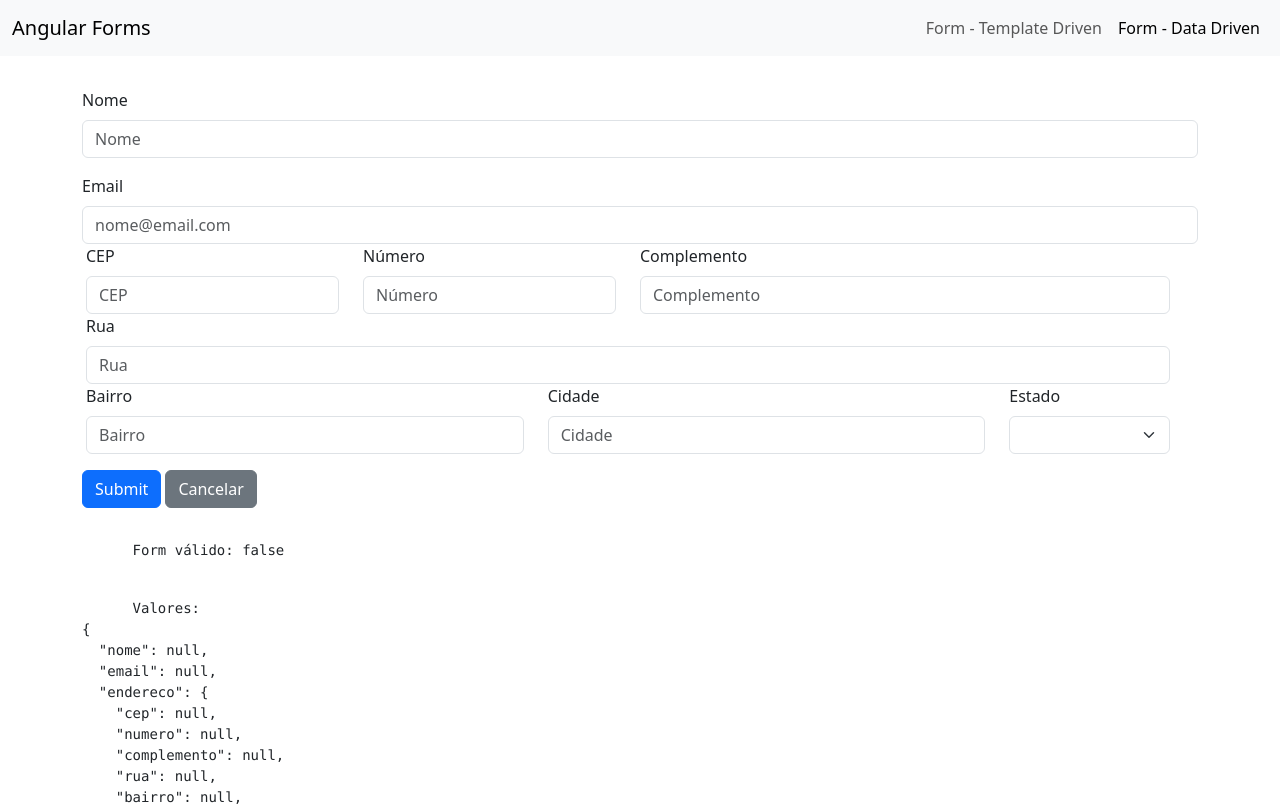
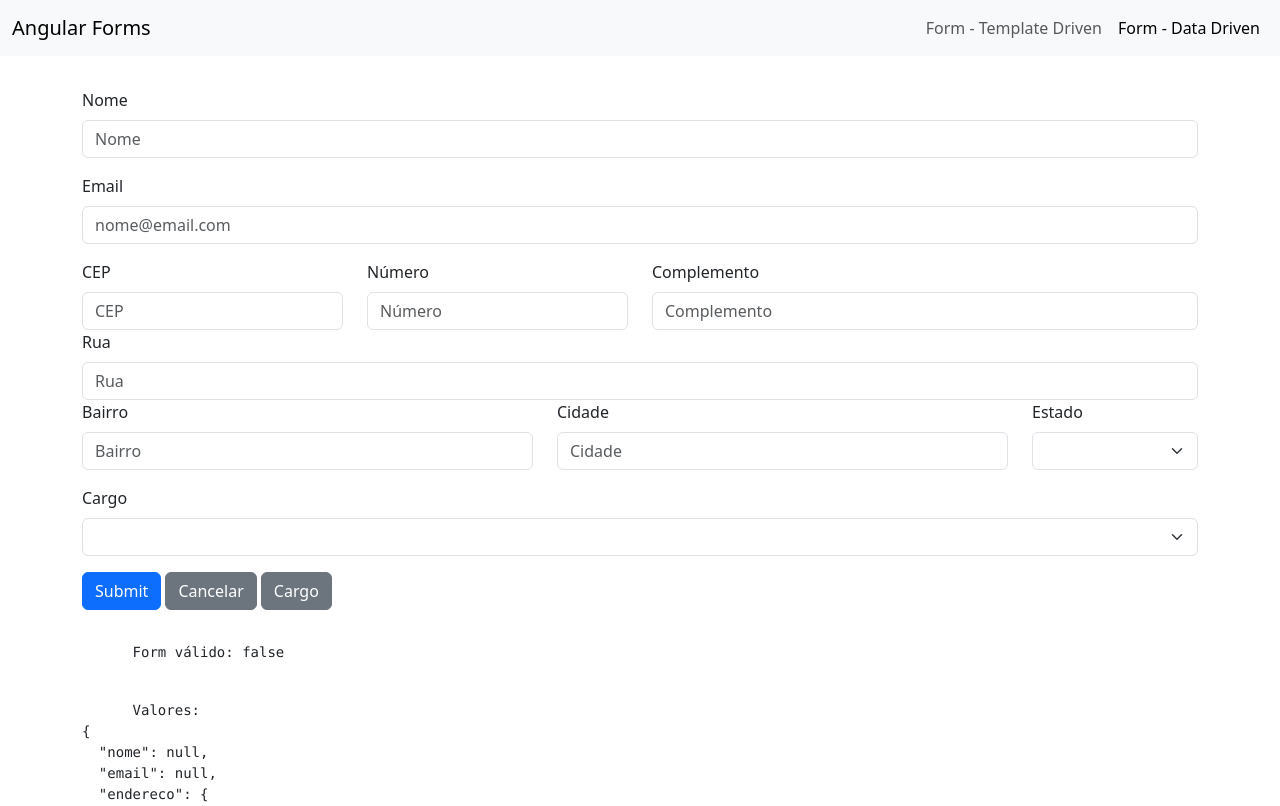
Before and after one commit to rafaelpeinado/angular, an Angular app in the folder projetos/forms/: page /data-form in a window 1280 px wide. Shown: the top 806 px of the page. Built offline with nearby package versions, Linux system fonts and the light colour scheme.

Commit message:
wip: finaliza combobox com objeto (ngValue e compareWith)

```diff
--- a/projetos/forms/src/app/data-form/data-form.component.html
+++ b/projetos/forms/src/app/data-form/data-form.component.html
@@ -13,8 +13,9 @@
     <input type="text" class="form-control"
       [class.is-invalid]="!formulario.controls['nome'].valid && (formulario.controls['nome'].touched || formulario.controls['nome'].dirty)"
       id="nome" placeholder="Nome" formControlName="nome" aria-describedby="nome">
-    <div *ngIf="!formulario.controls['nome'].valid && (formulario.controls['nome'].touched || formulario.controls['nome'].dirty)" id="nome"
-      class="invalid-feedback">
+    <div
+      *ngIf="!formulario.controls['nome'].valid && (formulario.controls['nome'].touched || formulario.controls['nome'].dirty)"
+      id="nome" class="invalid-feedback">
       Nome é obrigatório.
     </div>
   </div>
@@ -33,12 +34,13 @@
     </div>
   </div>
 
-  <div class="row" formGroupName="endereco">
+  <div class="col-12" formGroupName="endereco">
+    <div class="row">
       <div class="col-md-3">
         <label for="cep" class="form-label">CEP</label>
         <input type="text" class="form-control"
-        [class.is-invalid]="!formulario.get('endereco.cep')?.valid && formulario.get('endereco.cep')?.touched" id="cep"
-        placeholder="CEP" formControlName="cep" aria-describedby="cep" (blur)="consultaCEP()">
+          [class.is-invalid]="!formulario.get('endereco.cep')?.valid && formulario.get('endereco.cep')?.touched"
+          id="cep" placeholder="CEP" formControlName="cep" aria-describedby="cep" (blur)="consultaCEP()">
         <div *ngIf="!formulario.get('endereco.cep')?.valid && formulario.get('endereco.cep')?.touched" id="cep"
           class="invalid-feedback">
           CEP é obrigatório.
@@ -66,8 +68,8 @@
       <div class="col-12">
         <label for="rua" class="form-label">Rua</label>
         <input type="text" class="form-control"
-        [class.is-invalid]="!formulario.get('endereco.rua')?.valid && formulario.get('endereco.rua')?.touched" id="rua"
-        placeholder="Rua" formControlName="rua" aria-describedby="rua">
+          [class.is-invalid]="!formulario.get('endereco.rua')?.valid && formulario.get('endereco.rua')?.touched"
+          id="rua" placeholder="Rua" formControlName="rua" aria-describedby="rua">
         <div *ngIf="!formulario.get('endereco.rua')?.valid && formulario.get('endereco.rua')?.touched" id="rua"
           class="invalid-feedback">
           Rua é obrigatório.
@@ -109,11 +111,30 @@
         </div>
       </div>
     </div>
+  </div>
+
+  <div class="col-12">
+    <label for="estado" class="form-label">Cargo</label>
+    <!-- forma antiga que dá erro ao comparar os objetos -->
+    <!-- <select class="form-select" [class.is-invalid]="!formulario.get('cargo')?.valid && formulario.get('cargo')?.touched"
+      id="cargo" placeholder="Cargo" formControlName="cargo" aria-describedby="cargo">
+      <option *ngFor="let cargo of cargos" [value]="cargo">{{ cargo.desc }}</option>
+    </select> -->
+    <select class="form-select" [class.is-invalid]="!formulario.get('cargo')?.valid && formulario.get('cargo')?.touched"
+      id="cargo" placeholder="Cargo" formControlName="cargo" [compareWith]="compararCargos" aria-describedby="cargo">
+      <option *ngFor="let cargo of cargos" [ngValue]="cargo">{{ cargo.desc }}</option>
+    </select>
+    <div *ngIf="!formulario.get('cargo')?.valid && formulario.get('cargo')?.touched" id="cargo"
+      class="invalid-feedback">
+      Cargo é obrigatório.
+    </div>
+  </div>
 
   <div class="col-12">
     <!-- <button type="submit" class="btn btn-primary mb-3" [disabled]="!formulario.valid">Submit</button> -->
     <button type="submit" class="btn btn-primary mb-3">Submit</button>
     <button class="btn btn-secondary mb-3 ms-1" (click)="resetar()">Cancelar</button>
+    <button class="btn btn-secondary mb-3 ms-1" (click)="setarCargo()">Cargo</button>
   </div>
 
   <div class="mt-3">
--- a/projetos/forms/src/app/data-form/data-form.component.ts
+++ b/projetos/forms/src/app/data-form/data-form.component.ts
@@ -16,6 +16,7 @@ export class DataFormComponent implements OnInit {
   public formulario!: FormGroup;
   // public estados: EstadoBr[] = [];
   public estados!: Observable<EstadoBr[]>;
+  public cargos: any[] = [];
 
   constructor(
     private formBuilder: FormBuilder,
@@ -29,6 +30,7 @@ export class DataFormComponent implements OnInit {
     //   .subscribe((estados: EstadoBr[]) => this.estados = estados);
 
     this.estados = this.dropdownService.getEstadosBr();
+    this.cargos = this.dropdownService.getCargos();
 
     // this.formulario = new FormGroup({
     //   nome: new FormControl(null),
@@ -56,6 +58,8 @@ export class DataFormComponent implements OnInit {
         cidade: [null, Validators.required],
         estado: [null, Validators.required],
       }),
+
+      cargo: [null],
     });
   }
 
@@ -92,6 +96,16 @@ export class DataFormComponent implements OnInit {
       this.consultaCepService.consultaCEP(cep)
         .subscribe((dados) => this.populaDadosForm(dados));
     }
+  }
+
+  public setarCargo(): void {
+    // foi intencional não pegar do combobox, pois a ideia era pegar de endereços de memória diferentes
+    const cargo = { nome: 'Dev', nivel: 'Pleno', desc: 'Dev Pl' };
+    this.formulario.get('cargo')?.setValue(cargo);
+  }
+
+  public compararCargos(obj1: any, obj2: any) {
+    return obj1 && obj2 ? (obj1.nome === obj2.nome && obj1.nivel === obj2.nivel) : obj1 && obj2;
   }
 
   private verificaValidacoesForm(formGroup: FormGroup): void {
--- a/projetos/forms/src/app/shared/services/dropdown.service.ts
+++ b/projetos/forms/src/app/shared/services/dropdown.service.ts
@@ -13,4 +13,12 @@ export class DropdownService {
   public getEstadosBr(): Observable<EstadoBr[]> {
     return this.http.get<EstadoBr[]>('assets/dados/estados-br.json');
   }
+
+  public getCargos(): any[] {
+    return [
+      { nome: 'Dev', nivel: 'Junior', desc: 'Dev Jr' },
+      { nome: 'Dev', nivel: 'Pleno', desc: 'Dev Pl' },
+      { nome: 'Dev', nivel: 'Senior', desc: 'Dev Sr' },
+    ]
+  }
 }
```
Also changed, not shown: 1 other file (tests, documents, lock files or other folders). Lines whose indentation alone changed are shown as unchanged.
